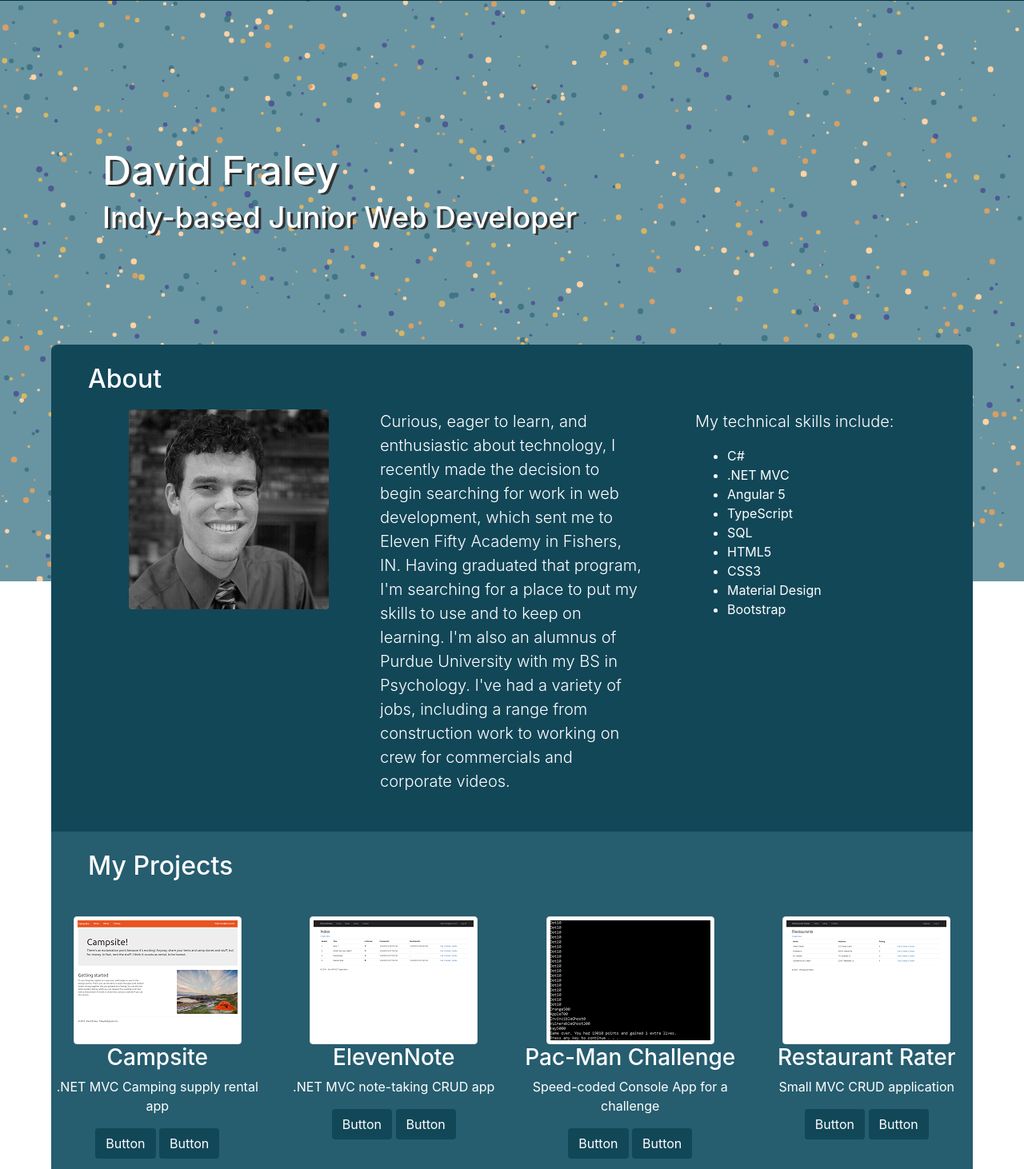
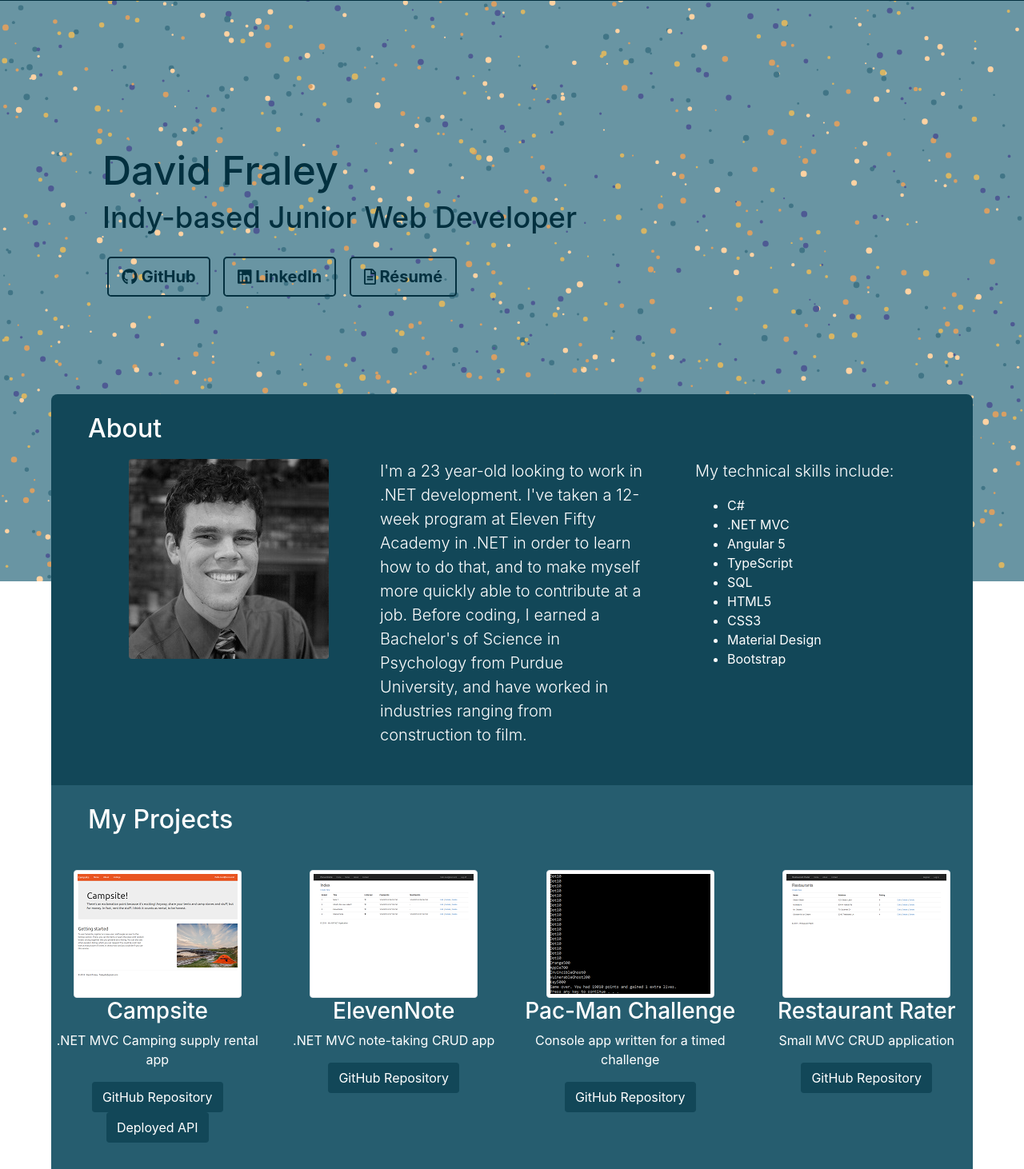
Before and after one commit to fraleyds/Portfolio, a website: page index.html in a window 1280 px wide. Shown: the part 73-1535 px from the top of the page at 80% size. Drawn offline with nearby package versions, Linux system fonts and the light colour scheme; a web font is replaced by a local one.

Commit message:
content changes and links added

```diff
--- a/index.html
+++ b/index.html
@@ -16,6 +16,7 @@
     <!-- Fonts -->
     <link href='https://fonts.googleapis.com/css?family=Belleza' rel='stylesheet'>
     <link href="" rel="stylesheet" type="text/css">
+    <script defer src="https://use.fontawesome.com/releases/v5.0.7/js/all.js"></script>
 
     <!-- Custom styles for this template -->
     <link href="css/main.css" rel="stylesheet" type="text/css">
@@ -53,6 +54,14 @@
             <h1>David Fraley</h1>
             <h2>Indy-based Junior Web Developer</h2>
         </div>
+        <div id="links">
+            <a href="https://github.com/fraleyds" class="btn btn-lg" target="_blank">
+                <i class="fab fa-github"></i> GitHub</a>
+            <a href="https://www.linkedin.com/in/david-fraley-9a0540121/" class="btn btn-lg" target="_blank">
+                <i class="fab fa-linkedin"></i> LinkedIn</a>
+            <a href="https://drive.google.com/open?id=1UdfViEWKKZ4kyrMGX-xqKrE6olDU-fjTn4S5VtRumO8" class="btn btn-lg" target="_blank">
+                <i class="far fa-file-alt"></i> Résumé</a>
+        </div>
     </header>
 
     <div class="wrapper text-white">
@@ -67,12 +76,11 @@
                         <img src="assets/img/headshot.jpg" alt="Photo of David Fraley" class="rounded float-right">
                     </div>
                     <div class="col-lg-4 about-text">
-                        <p class="lead">Curious, eager to learn, and enthusiastic about technology, I recently made the decision to begin
-                            searching for work in web development, which sent me to Eleven Fifty Academy in Fishers, IN.
-                            Having graduated that program, I'm searching for a place to put my skills to use and to keep
-                            on learning. I'm also an alumnus of Purdue University with my BS in Psychology. I've had a variety
-                            of jobs, including a range from construction work to working on crew for commercials and corporate
-                            videos.
+                        <p class="lead">
+                            I'm a 23 year-old looking to work in .NET development. I've taken a 12-week program at Eleven Fifty Academy in .NET in order
+                            to learn how to do that, and to make myself more quickly able to contribute at a job. Before
+                            coding, I earned a Bachelor's of Science in Psychology from Purdue University, and have worked
+                            in industries ranging from construction to film.
                         </p>
                     </div>
                     <div class="col-lg-4 about-text">
@@ -106,8 +114,8 @@
                                 <h3>Campsite</h3>
                                 <p>.NET MVC Camping supply rental app</p>
                                 <p>
-                                    <a href="#" class="btn" role="button">Button</a>
-                                    <a href="#" class="btn" role="button">Button</a>
+                                    <a href="https://github.com/fraleyds/Campsite" class="btn" role="button" target="_blank">GitHub Repository</a>
+                                    <a href="http://campsiteshare.apphb.com/" class="btn" role="button" target="_blank">Deployed API</a>
                                 </p>
                             </div>
                         </div>
@@ -119,8 +127,7 @@
                                 <h3>ElevenNote</h3>
                                 <p>.NET MVC note-taking CRUD app</p>
                                 <p>
-                                    <a href="#" class="btn" role="button">Button</a>
-                                    <a href="#" class="btn" role="button">Button</a>
+                                    <a href="https://github.com/fraleyds/ElevenNote" class="btn" role="button" target="_blank">GitHub Repository</a>
                                 </p>
                             </div>
                         </div>
@@ -130,10 +137,9 @@
                             <img src="assets/img/pacman.png" alt="Thumbnail for Pacman App" class="img-thumbnail">
                             <div class="text-center caption">
                                 <h3>Pac-Man Challenge</h3>
-                                <p>Speed-coded Console App for a challenge</p>
+                                <p>Console app written for a timed challenge</p>
                                 <p>
-                                    <a href="#" class="btn" role="button">Button</a>
-                                    <a href="#" class="btn" role="button">Button</a>
+                                    <a href="https://github.com/fraleyds/PacManChallenge" class="btn" role="button" target="_blank">GitHub Repository</a>
                                 </p>
                             </div>
                         </div>
@@ -145,13 +151,13 @@
                                 <h3>Restaurant Rater</h3>
                                 <p>Small MVC CRUD application</p>
                                 <p>
-                                    <a href="#" class="btn" role="button">Button</a>
-                                    <a href="#" class="btn" role="button">Button</a>
+                                    <a href="https://github.com/fraleyds/RestaurantRater" class="btn" role="button" target="_blank">GitHub Repository</a>
                                 </p>
                             </div>
                         </div>
                     </div>
                 </div>
+                <br />
                 <div class="row">
                     <div class="col-md-3">
                         <div class="thumbnail">
@@ -160,8 +166,8 @@
                                 <h3>C# Console App Library</h3>
                                 <p>A collection of small learning projects for C#</p>
                                 <p>
-                                    <a href="#" class="btn" role="button">Button</a>
-                                    <a href="#" class="btn" role="button">Button</a>
+                                    <a href="https://github.com/fraleyds/CSharpLibrary" class="btn" role="button" target="_blank">GitHub Repository</a>
+                                    <a href="https://repl.it/@fraleyds/Space-Trip-The-Gates-of-the-Spacy-Abyss" class="btn" role="button" target="_blank">Repl of Game</a>
                                 </p>
                             </div>
                         </div>
@@ -171,10 +177,10 @@
                             <img src="assets/img/storeapp.png" alt="Thumbnail for design project" class="img-thumbnail">
                             <div class="text-center caption">
                                 <h3>Fraley Camera Company</h3>
-                                <p>Static webpage for design practice with strictly HTML and CSS</p>
+                                <p>Design practice in HTML and CSS</p>
                                 <p>
-                                    <a href="#" class="btn" role="button">Button</a>
-                                    <a href="#" class="btn" role="button">Button</a>
+                                    <a href="https://github.com/fraleyds/StoreApp" class="btn" role="button" target="_blank">GitHub Repository</a>
+                                    <a href="https://fraleyds.github.io/StoreApp/" class="btn" role="button" target="_blank">Deployed Version</a>
                                 </p>
                             </div>
                         </div>
@@ -186,6 +192,8 @@
             <section id="contact">
                 <br>
                 <h2 class="section-head">Contact Me</h2>
+                <div class="row">
+                    <div class="col-md-8">
                         <div class="form-wrapper">
                             <form action="https://formspree.io/fraleyds@gmail.com" method="POST">
                                 <div class="form-group">
@@ -201,6 +209,13 @@
                                 </div>
                             </form>
                             <br>
+                        </div>
+                    </div>
+                    <div class="col-md-3">
+                        <p class="contact-text">
+                            David can also be reached directly by email at fraleyds@gmail.com, or can be called at (317) 446-5120.
+                        </p>
+                    </div>
                 </div>
             </section>
         </div>
--- a/scss/_contact.scss
+++ b/scss/_contact.scss
@@ -29,3 +29,7 @@
     width: 90%;
     font-size: 16px;
 }
+
+.contact-text {
+    font-size: 150%;
+}
--- a/scss/_header.scss
+++ b/scss/_header.scss
@@ -10,8 +10,7 @@
     top: 20vw;
     left: 10vw;
     z-index: 1;
-    color: #fff;
-    text-shadow: 0.2em 0.15em #333;
+    color: #03303F;
 }
 #title h1 {
     font-size: calc(18px + 2.5vw);
@@ -19,3 +18,21 @@
 #title h2 {
     font-size: calc(14px + 1.75vw);
 }
+#links {
+    position: relative;
+    top: 21vw;
+    left: 10vw;
+    z-index: 3;
+}
+#links .btn {
+    color: #03303F;
+    font-weight: 700;
+    background: none;
+    border: #03303F solid 2px;
+    margin: 0.3em;
+}
+#links .btn:hover {
+    color: #fff;
+    background: #417586;
+    border: #417586 solid 2px;
+}
```
Also changed, not shown: css/main.css. Lines whose indentation alone changed are shown as unchanged.
